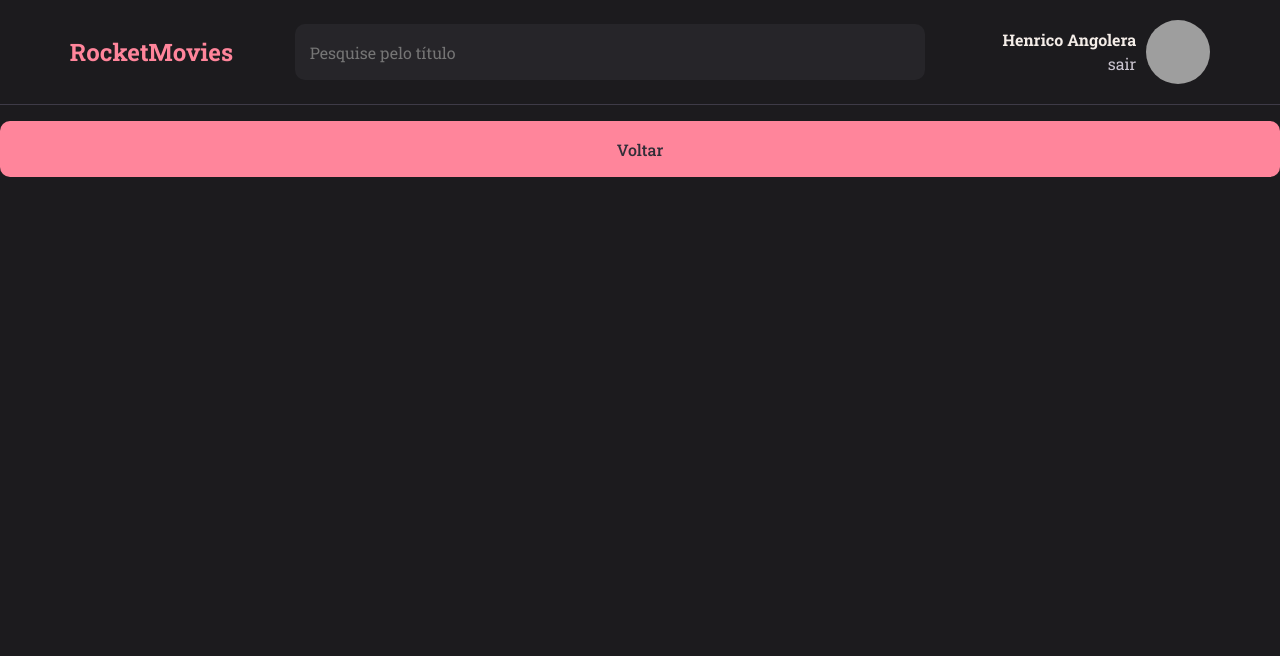
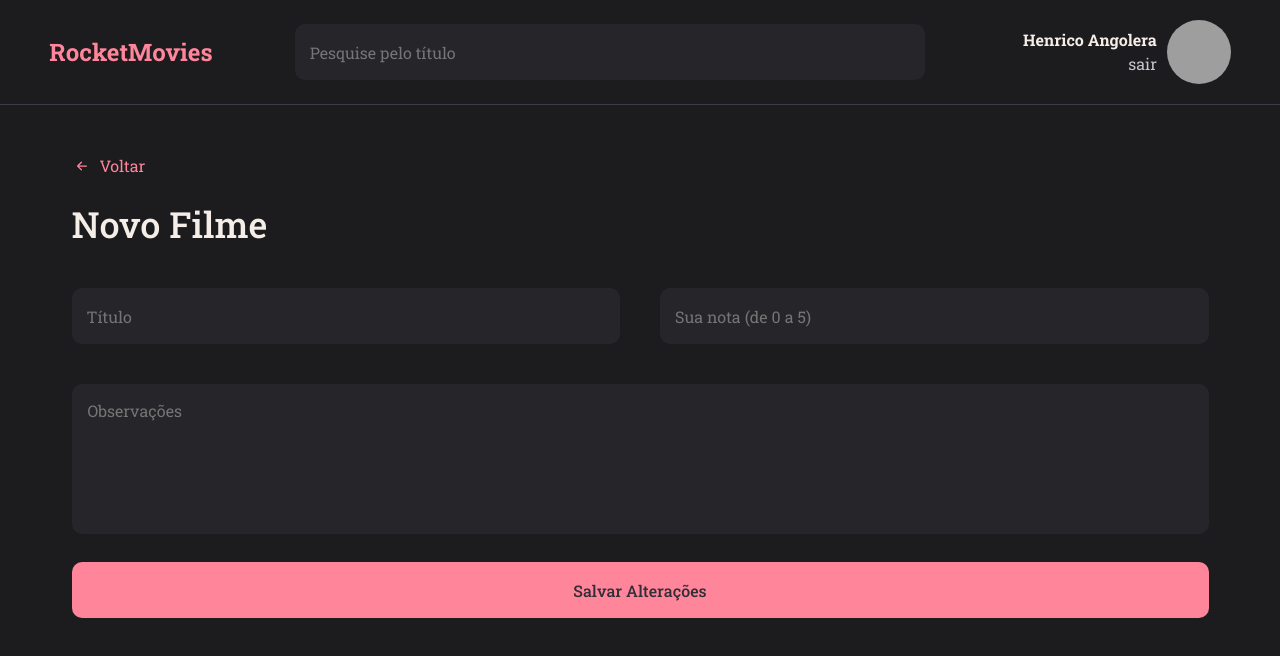
Before and after one commit to HenricoAngolera/rocketmovies, a React (Vite) app: page / in a window 1280 px wide. Shown: the top 656 px of the page. Built offline with nearby package versions, Linux system fonts and the light colour scheme; grey boxes are pictures that could not be loaded.

Commit message:
page NewNote

```diff
--- /dev/null
+++ b/src/components/ButtonText/index.jsx
@@ -0,0 +1,14 @@
+// import { BsArrowLeftShort } from 'react-icons/bs';
+import { Container } from './styles';
+
+export function ButtonText({ title, icon: Icon, ...rest }) {
+  return (
+    <Container
+      type="button"
+      {...rest}
+    >
+      {Icon && <Icon size={20} />}
+      {title}
+    </Container>
+  );
+}
--- /dev/null
+++ b/src/components/ButtonText/styles.js
@@ -0,0 +1,13 @@
+import styled from "styled-components";
+
+export const Container = styled.button`
+  background: none;
+  color: ${({ theme }) => theme.COLORS.PINK};
+
+  border: none;
+  font-size: 16px;
+
+  display: flex;
+  align-items: center;
+  gap: 8px;
+`;
--- a/src/components/Header/styles.js
+++ b/src/components/Header/styles.js
@@ -7,7 +7,7 @@ export const Container = styled.div`
   width: 100%;
 
   display: flex;
-  justify-content: space-evenly;
+  justify-content: space-around;
 
   padding: 0 8px;
 
--- /dev/null
+++ b/src/components/Section/index.jsx
@@ -0,0 +1,14 @@
+import { Container } from "./styles";
+
+import { ButtonText } from "../ButtonText";
+import { BsArrowLeftShort } from "react-icons/bs";
+
+export function Section({ title, children }) {
+  return (
+    <Container>
+      <ButtonText title="Voltar" icon={BsArrowLeftShort}/>
+      <h1>{title}</h1>
+      {children}
+    </Container>
+  );
+}
--- /dev/null
+++ b/src/components/Section/styles.js
@@ -0,0 +1,13 @@
+import styled from "styled-components";
+
+export const Container = styled.section`
+  margin: 50px auto 24px;
+  width: 1137px;
+
+  > h1 {
+    margin-top: 24px;
+    color: ${({ theme }) => theme.COLORS.WHITE};
+    font-size: 36px;
+    font-weight: 500;
+  }
+`;
--- /dev/null
+++ b/src/components/TextArea/index.jsx
@@ -0,0 +1,9 @@
+import { Container } from './styles';
+
+export function TextArea({ value, ...rest}) {
+  return (
+    <Container {...rest}>
+      {value}
+    </Container>
+  );
+}
--- /dev/null
+++ b/src/components/TextArea/styles.js
@@ -0,0 +1,20 @@
+import styled from "styled-components";
+
+export const Container = styled.textarea`
+  width: 100%;
+  height: 150px;
+
+  background-color: ${({ theme }) => theme.COLORS.BACKGROUND_800};
+  color: ${({ theme }) => theme.COLORS.WHITE};
+
+  border: none;
+  resize: none; /* não aumentar textarea */
+
+  margin-bottom: 8px;
+  border-radius: 10px;
+  padding: 16px;
+
+  &:placeholder {
+    color: ${({ theme }) => theme.COLORS.GRAY_300};
+  }
+`;
--- a/src/main.jsx
+++ b/src/main.jsx
@@ -4,13 +4,13 @@ import { ThemeProvider } from 'styled-components';
 
 import GlobalStyles from './styles/global';
 import theme from './styles/theme';
-import { Details } from './pages/Details';
+import { NewMovie } from './pages/NewMovie';
 
 ReactDOM.createRoot(document.getElementById('root')).render(
   <React.StrictMode>
     <ThemeProvider theme={theme}>
       <GlobalStyles />
-      <Details />
+      <NewMovie />
     </ThemeProvider>
   </React.StrictMode>,
 )
--- a/src/pages/Details/index.jsx
+++ /dev/null
@@ -1,13 +0,0 @@
-import { Container } from './styles';
-
-import { Button } from '../../components/Button';
-import { Header } from '../../components/Header';
-
-export function Details(){
-  return(
-    <Container>
-      <Header />
-      <Button title="Voltar"/>
-    </Container>
-  );
-}
--- /dev/null
+++ b/src/pages/NewMovie/index.jsx
@@ -0,0 +1,27 @@
+
+import { Container, Content } from './styles';
+
+import { Button } from '../../components/Button';
+import { Header } from '../../components/Header';
+import { Section } from '../../components/Section';
+import { Input } from '../../components/Input';
+import { TextArea } from '../../components/TextArea';
+
+export function NewMovie(){
+  return(
+    <Container>
+      <Header />
+      <Content>
+        <Section title="Novo Filme">
+          <div class="flex">
+            <Input placeholder="Título" />
+            <Input type="number" placeholder="Sua nota (de 0 a 5)" />
+          </div>
+          <TextArea placeholder="Observações"/>
+          <Button title="Salvar Alterações"/>
+        </Section>
+      </Content>
+
+    </Container>
+  );
+}
--- a/src/pages/Details/styles.js
+++ b/src/pages/NewMovie/styles.js
@@ -10,3 +10,14 @@ export const Container = styled.div`
     "header"
     "content";
 `;
+
+export const Content = styled.div`
+  grid-area: content;
+
+  .flex{
+    display: flex;
+    gap: 40px;
+
+    margin: 40px 0;
+  }
+`
```
